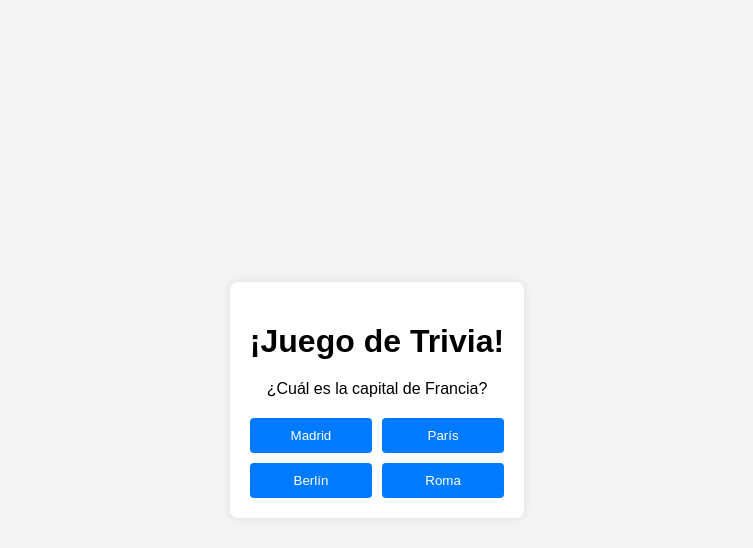
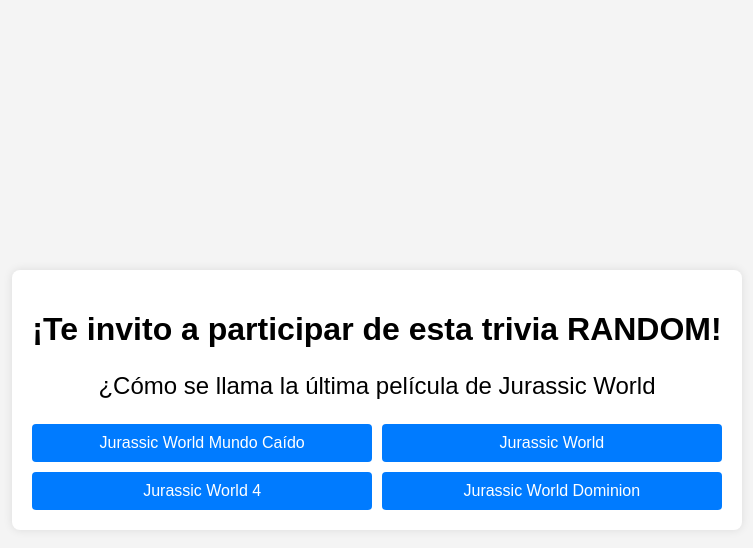
Before and after one commit to mirkogerez/javascript, a plain HTML site: page index.html in a window 1280 px wide. Both pictures are taken after a click on the button "Iniciar Juego". Shown: the whole page, without its empty margins (263-1016 px from the left). Drawn offline with Linux system fonts and the light colour scheme.

Commit message:
entrega2

```diff
--- a/css/index.css
+++ b/css/index.css
@@ -31,6 +31,7 @@
     border-radius: 4px;
     cursor: pointer;
     transition: background-color 0.3s;
+    font-size: medium;
 }
 .btn:hover {
     background-color: #0056b3;
@@ -42,6 +43,9 @@
     display: none;
 }
 #result {
-    font-size: 1.2em;
+    font-size: x-large;
     margin-top: 20px;
 }
+#question {
+    font-size: x-large;
+}
--- a/index.html
+++ b/index.html
@@ -8,7 +8,7 @@
 </head>
 <body>
     <div class="container">
-        <h1>¡Juego de Trivia!</h1>
+        <h1>¡Te invito a participar de esta trivia RANDOM!</h1>
         <div id="question-container" class="hide">
             <p id="question">Pregunta</p>
             <div id="answer-buttons" class="btn-container">
--- a/js/main.js
+++ b/js/main.js
@@ -17,12 +17,12 @@
         ]
     },
     {
-        question: "¿Quién pintó la Mona Lisa?",
+        question: "¿Quién tiene mejór desarrollo de personaje?",
         answers: [
-            { text: "Vincent Van Gogh", correct: false },
-            { text: "Pablo Picasso", correct: false },
-            { text: "Leonardo da Vinci", correct: true },
-            { text: "Claude Monet", correct: false }
+            { text: "Goku", correct: false },
+            { text: "Saitama", correct: false },
+            { text: "Naruto", correct: false },
+            { text: "Gon", correct: true }
         ]
     },
     {
@@ -35,12 +35,66 @@
         ]
     },
     {
-        question: "¿En qué año llegó el hombre a la luna?",
+        question: "¿Cómo se llama el profesor de JS?",
         answers: [
-            { text: "1965", correct: false },
-            { text: "1969", correct: true },
-            { text: "1971", correct: false },
-            { text: "1967", correct: false }
+            { text: "Roberto", correct: false },
+            { text: "Daniel", correct: true },
+            { text: "Lautaro", correct: false },
+            { text: "Juan", correct: false }
+        ]
+    },
+    {
+        question: "¿Cuál es el río más largo del mundo?",
+        answers: [
+            { text: "Nilo", correct: false },
+            { text: "Amazonas", correct: true },
+            { text: "Yangtsé", correct: false },
+            { text: "Mississippi", correct: false }
+        ]
+    },
+    {
+        question: "¿Quién escribió 'Don Quijote de la Mancha'?",
+        answers: [
+            { text: "William Shakespeare", correct: false },
+            { text: "Miguel de Cervantes", correct: true },
+            { text: "Gabriel García Márquez", correct: false },
+            { text: "Pablo Neruda", correct: false }
+        ]
+    },
+    {
+        question: "¿Qué elemento químico tiene el símbolo 'O'?",
+        answers: [
+            { text: "Oro", correct: false },
+            { text: "Oxígeno", correct: true },
+            { text: "Osmio", correct: false },
+            { text: "Oxalato", correct: false }
+        ]
+    },
+    {
+        question: "¿En qué continente se encuentra Egipto?",
+        answers: [
+            { text: "Asia", correct: false },
+            { text: "África", correct: true },
+            { text: "Europa", correct: false },
+            { text: "Oceanía", correct: false }
+        ]
+    },
+    {
+        question: "¿En qué año se lanzó League of legends?",
+        answers: [
+            {text: "2010", corrrect: false},
+            {text: "2008", correct: false},
+            {text: "2009", correct: true},
+            {text: "2011", correct: false},
+        ]
+    },
+    {
+        question: "¿Cómo se llama la última película de Jurassic World",
+        answers: [
+            {text: "Jurassic World Mundo Caído", correct: false},
+            {text: "Jurassic World ", correct: false},
+            {text: "Jurassic World 4", correct: false},
+            {text: "Jurassic World Dominion", correct: true},
         ]
     }
 ];
```
